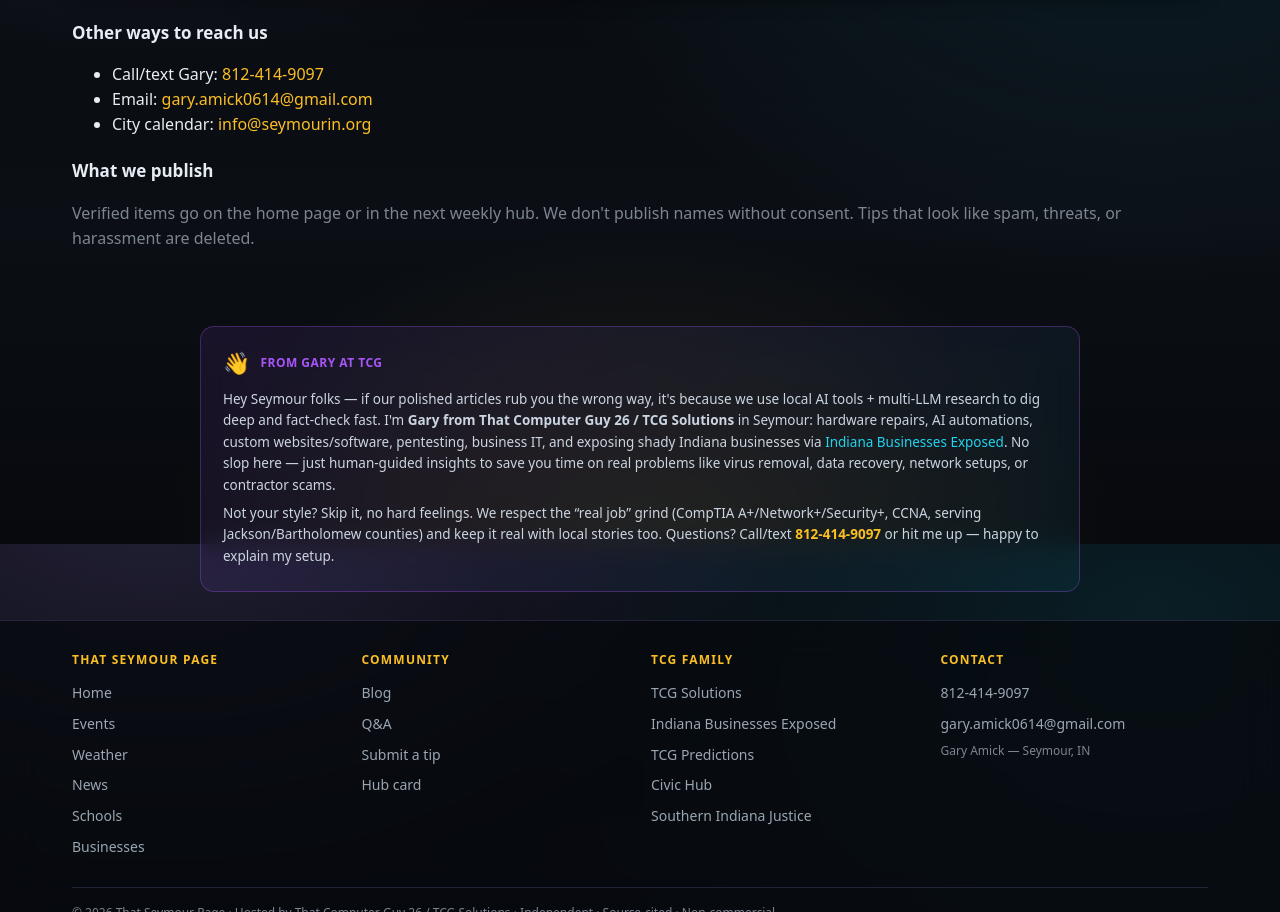
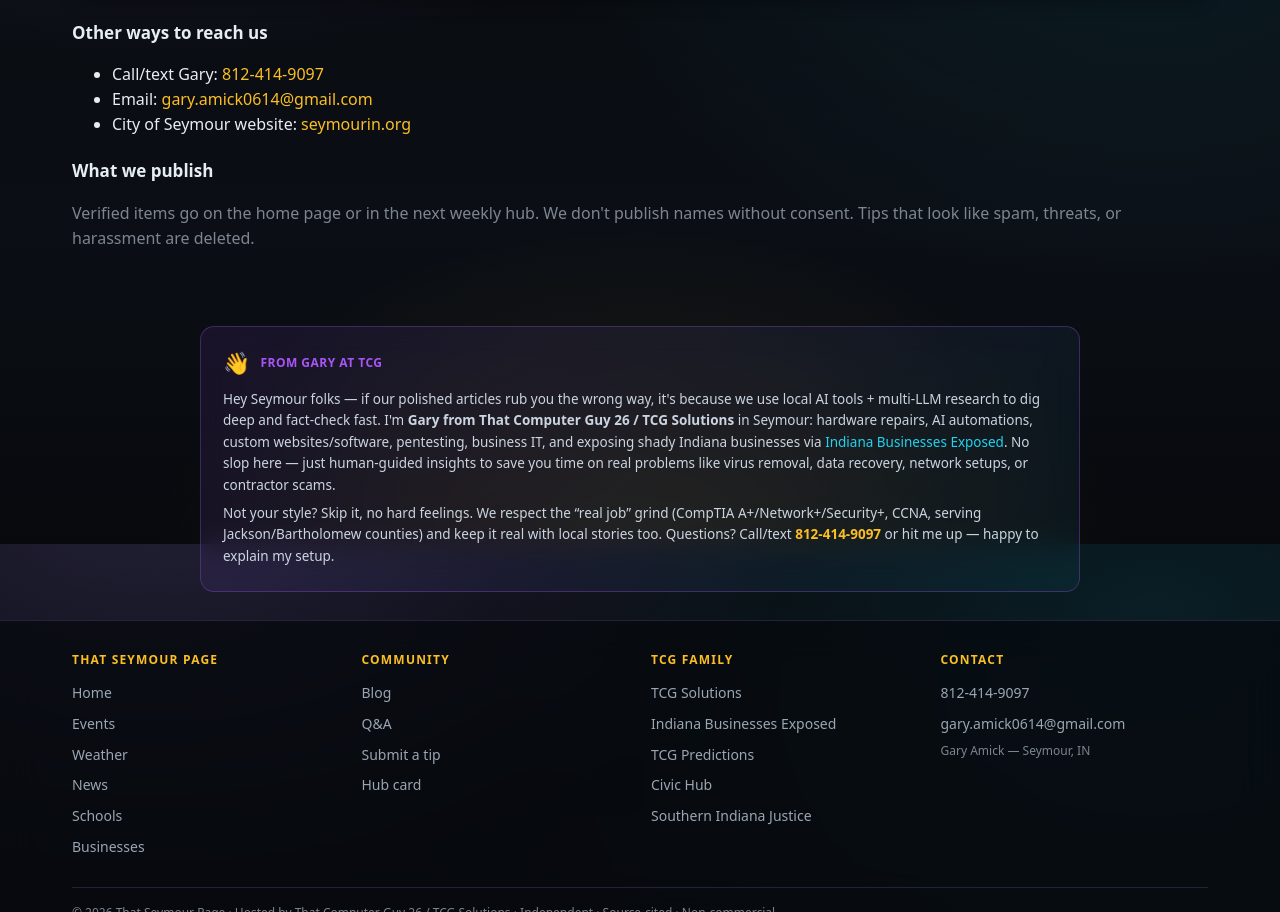
Before and after one commit to garyamick0614-creator/that-seymour-page, a website: page tip.html in a window 1280 px wide. Shown: the part 1056-1968 px from the top of the page. Drawn offline with Linux system fonts and the light colour scheme.

Commit message:
Remove last info@seymourin.org reference from tip page

```diff
--- a/tip.html
+++ b/tip.html
@@ -79,7 +79,7 @@
     <ul>
       <li>Call/text Gary: <a href="tel:8124149097">812-414-9097</a></li>
       <li>Email: <a href="mailto:gary.amick0614@gmail.com">gary.amick0614@gmail.com</a></li>
-      <li>City calendar: <a href="mailto:info@seymourin.org">info@seymourin.org</a></li>
+      <li>City of Seymour website: <a href="https://www.seymourin.org" target="_blank" rel="noopener">seymourin.org</a></li>
     </ul>
 
     <h3 class="section-title mt-4">What we publish</h3>
```
